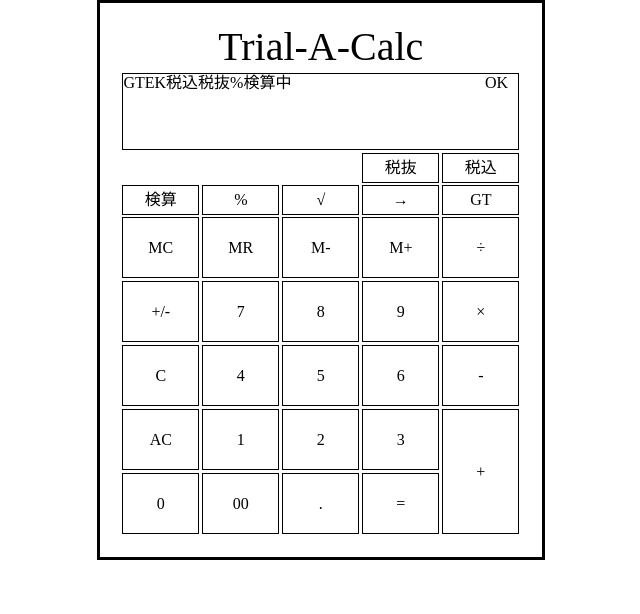
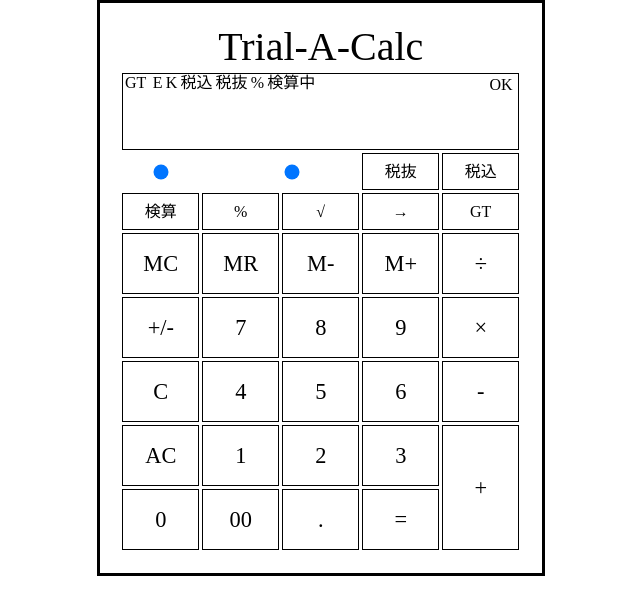
Before and after one commit to LordRyu-Dev/Trial-A-Calc, a plain HTML site: page index.html in a window 1280 px wide. Shown: the whole page, without its empty margins (319-959 px from the left). Drawn offline with Linux system fonts and the light colour scheme.

Commit message:
切り替えスイッチ実装

```diff
--- a/index.html
+++ b/index.html
@@ -18,62 +18,67 @@
 							<div class="icon">E</div>
 							<div class="icon">K</div>
 							<div class="icon">税込</div>
-							<div class="icon">税抜</div>
-							<div class="icon">%</div>
-							<div class="icon">検算中</div>
+							<div id="tax_exIcon" class="icon">税抜</div>
+							<div id="percentIcon" class="icon">%</div>
+							<div id="checkIcon" class="icon">検算中</div>
 						</div>
 						<div class="number"></div>
 					</div>
-					<div class="PanelRight">
-						<div class="icon">OK</div>
-						<div class="icon"></div>
+					<div class="panelRight">
+						<div id="okIcon" class="iconRight">OK</div>
+						<div id="signIcon" class="iconRight"></div>
 					</div>
 				</div>
 			</div>
+			<div class="halfKeys">
+				<div class="rangeSmall">
+					<input type="range" id="roundingRange" min="0" max="2" step="1" ></input>
+				</div>
+				<div class="rangeLarge">
+				<input type="range" id="digitRange" min="0" max="5" step="1" ></input>
+			</div>
+				<button id="tax_ex" class="shortKey">税抜</button>
+				<button id="tax_in" class="shortKey">税込</button>
+				<button id="check" class="shortKey">検算</button>
+				<button id="percent" class="shortKey">%</button>
+				<button id="squareRoot" class="shortKey">√</button>
+				<button id="carryDown" class="shortKey">→</button>
+				<button id="grandTotal" class="shortKey">GT</button>
+			</div>
 			<div class="keys">
 				<div class="keyColumn">
-					<div class="short"></div>
-					<button id="check" class="short">検算</button>
-					<button id="memoryClear">MC</button>
-					<button id="signChange">+/-</button>
-					<button id="clear">C</button>
-					<button id="allClear">AC</button>
-					<button id="zero">0</button>
+					<button id="memoryClear" class="key">MC</button>
+					<button id="signChange" class="key">+/-</button>
+					<button id="clear" class="key">C</button>
+					<button id="allClear" class="key">AC</button>
+					<button id="zero" class="key">0</button>
 				</div>
 				<div class="keyColumn">
-					<div class="short"></div>
-					<button id="percent" class="short">%</button>
-					<button id="memoryRecall">MR</button>
-					<button id="seven">7</button>
-					<button id="four">4</button>
-					<button id="one">1</button>
-					<button id="doubleZero">00</button>
+					<button id="memoryRecall" class="key">MR</button>
+					<button id="seven" class="key">7</button>
+					<button id="four" class="key">4</button>
+					<button id="one" class="key">1</button>
+					<button id="doubleZero" class="key">00</button>
 				</div>
 				<div class="keyColumn">
-					<div class="short"></div>
-					<button id="squareRoot" class="short">√</button>
-					<button id="memoryMinus">M-</button>
-					<button id="eight">8</button>
-					<button id="five">5</button>
-					<button id="two">2</button>
-					<button id="point">.</button>
+					<button id="memoryMinus" class="key">M-</button>
+					<button id="eight" class="key">8</button>
+					<button id="five" class="key">5</button>
+					<button id="two" class="key">2</button>
+					<button id="point" class="key">.</button>
 				</div>
 				<div class="keyColumn">
-					<button id="tax-ex" class="short">税抜</button>
-					<button id="carryDown" class="short">→</button>
-					<button id="memoryPlus">M+</button>
-					<button id="nine">9</button>
-					<button id="six">6</button>
-					<button id="three">3</button>
-					<button id="equal">=</button>
+					<button id="memoryPlus" class="key">M+</button>
+					<button id="nine" class="key">9</button>
+					<button id="six" class="key">6</button>
+					<button id="three" class="key">3</button>
+					<button id="equal" class="key">=</button>
 				</div>
 				<div class="keyColumn">
-					<button id="tax-in" class="short">税込</button>
-					<button id="grandTotal" class="short">GT</button>
-					<button id="division">÷</button>
-					<button id="multiplication">×</button>
-					<button id="subtraction">-</button>
-					<button id="addition" class="tall">+</button>
+					<button id="division" class="key">÷</button>
+					<button id="multiplication" class="key">×</button>
+					<button id="subtraction" class="key">-</button>
+					<button id="addition" class="tallKey">+</button>
 				</div>
 			</div>
 		</div>
--- a/styles/style.css
+++ b/styles/style.css
@@ -7,7 +7,7 @@ html {
 
 div.calc {
 	width: 28rem;
-	height: 35rem;
+	height: 36rem;
 	display: flex;
 	text-align: center;
 	margin: auto;
@@ -30,14 +30,22 @@ div.keys {
 	flex-wrap: wrap;
 	align-content: center;
 	width: 25rem;
-	height: 24rem;
+	height: 20rem;
 }
 
 div.keyColumn {
 	display: flex;
 	flex-direction: column;
 	width: 5rem;
-	height: 24rem;
+	height: 20rem;
+}
+
+div.halfKeys {
+	display: flex;
+	flex-direction: row;
+	flex-wrap: wrap;
+	width: 25rem;
+	height: 5rem;
 }
 
 .keys button {
@@ -46,15 +54,44 @@ div.keyColumn {
 	height: 3.8rem;
 	margin: 0.1rem;
 	border: solid black 0.1rem;
+	font-size: 1.4rem;
 }
 
-div.short,
-button.short {
-	height: 1.9rem;
-	margin: 0.05rem 0.1rem;
+div.shortKey,
+button.shortKey {
+	width: 4.8rem;
+	height: 2.3rem;
+	margin: 0.1rem 0.1rem;
+	border: solid black 0.1rem;
 }
 
-button.tall {
+.rangeSmall {
+	width: 4.8rem;
+	height: 2.3rem;
+	margin: 0.1rem 0.1rem;
+}
+
+#roundingRange {
+	display: inline-block;
+	width: 3.8rem;
+	height: 1.9rem;
+	margin: 0.2rem 0.5rem;
+}
+
+.rangeLarge {
+	width: 9.8rem;
+	height: 2.3rem;
+	margin: 0.1rem 0.1rem;
+}
+
+#digitRange {
+	display: inline-block;
+	width: 7.8rem;
+	height: 1.9rem;
+	margin: 0.2rem 1rem;
+}
+
+button.tallKey {
 	height: 7.8rem;
 }
 
@@ -95,3 +132,15 @@ button.tall {
 	width: 2rem;
 	height: 4.6rem;
 }
+
+.icon {
+	font-size: 1rem;
+	height: 1rem;
+	margin: 0 0.1rem;
+}
+
+.iconRight {
+	font-size: 1rem;
+	height: 1rem;
+	margin: 0.1rem 0;
+}
```
